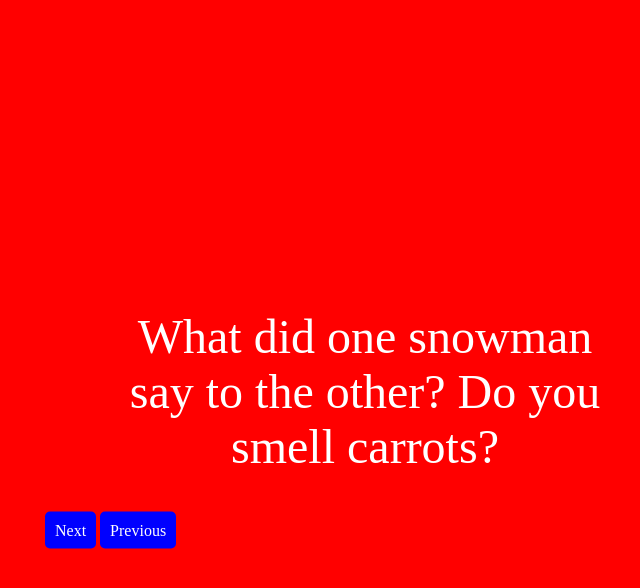
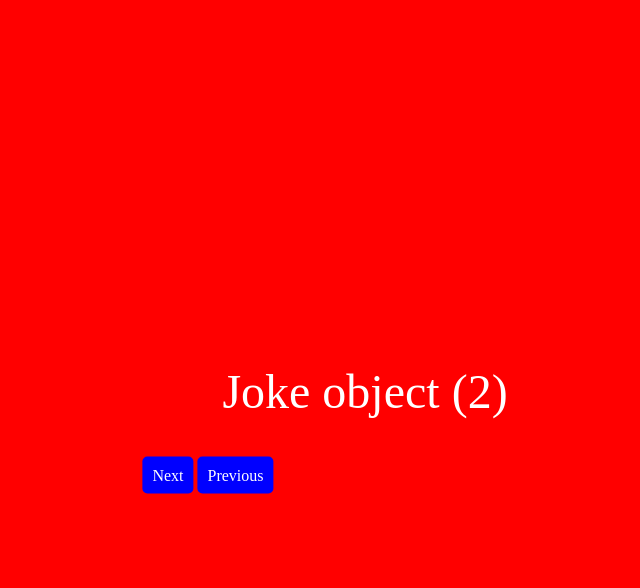
Before and after one commit to krishivpiduri2010/Mamu_Birthday, a Django app: page /2 in a window 1280 px wide. Shown: the top 588 px of the page, without its empty margins (275-915 px from the left). Run offline with Django 3.2, Linux system fonts and the light colour scheme; data comes from the database, SQL or seed files in the repository.

Commit message:
Ready for deployments

```diff
--- a/joke/templates/index.html
+++ b/joke/templates/index.html
@@ -7,7 +7,7 @@
 <body style="margin: 0;position: absolute;top: 50%;left: 50%;-ms-transform: translate(-50%, -50%);transform: translate(-50%, -50%);background-color:red;">
 	<figure class="text-center">
 		<blockquote class="blockquote">
-		<p style="text-align:center;color:white;font-size:3em;">What did one snowman say to the other? Do you smell carrots?</p>
+		<p style="text-align:center;color:white;font-size:3em;">{{joke}}</p>
 		</blockquote>
 	</figure>
 	{% if url %}
```
